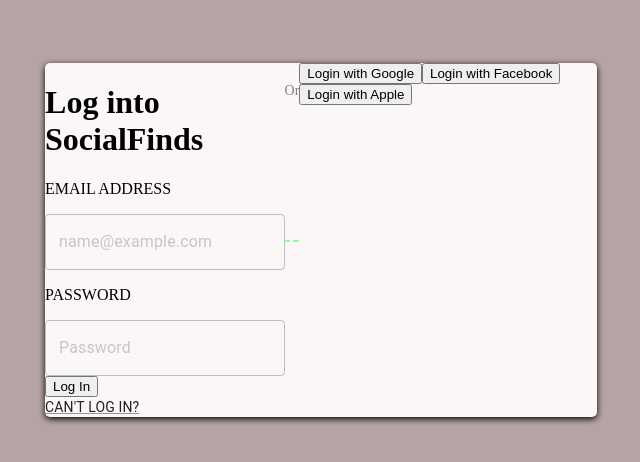
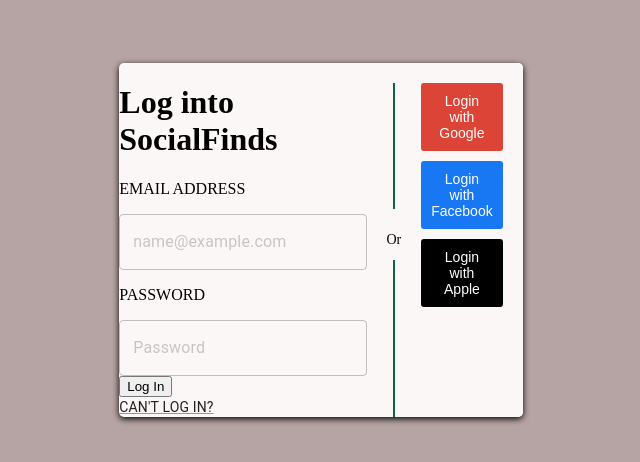
Before and after one commit to TBD15/version1, a React app: page / in a window 1280 px wide. Shown: the part 160-622 px from the top of the page, without its empty margins (319-959 px from the left). Built offline with nearby package versions, Linux system fonts and the light colour scheme.

Commit message:
rough draft 2

```diff
--- a/client/pages/components/SignInBox/SignInBox.module.scss
+++ b/client/pages/components/SignInBox/SignInBox.module.scss
@@ -75,33 +75,38 @@
 .separator {
   margin: 20px 0;
   font-size: 14px;
-  color: gray;
   position: relative;
+  display: flex;
+  align-items: center;
 
-  &::before,
-  &::after {
+  &::before {
     content: "";
     position: absolute;
-    top: 50%;
-    width: 40%;
-    height: 2px; /* Adjust the height as needed */
-    background-color: palegreen; /* You can adjust the color here */
+    top: 0;
+    left: 50%;
+    transform: translateX(-50%); /* Center the line */
+    width: 2px; /* Adjust the width as needed */
+    height: 40%; /* Adjust the height as needed */
+    background-color: $color-secondary;
   }
-
-  &::before {
-    left: 0;
-  }
-
   &::after {
-    right: 0;
+    top: calc(50% + 20px); /* Start after the space */
+    height: calc(50% - 2.5px); /* Half of the height minus half of the space */
+    content: "";
+    position: absolute;
+    left: 50%;
+    transform: translateX(-50%); /* Center the line */
+    width: 2px; /* Adjust the width as needed */
+    height: 100%; /* Adjust the height as needed */
+    background-color: $color-secondary;
   }
 }
 
-.social-login {
+.socialL {
   flex: 1;
   padding: 20px;
   text-align: center;
-  background-color: $color-secondary;
+  background-color: $color-light-white;
 
   button {
     display: block;
@@ -114,7 +119,7 @@
     font-size: 14px;
     transition: background-color 0.3s ease;
 
-    &.google-login {
+    &.googleL {
       background-color: #db4437;
       color: #fff;
 
@@ -123,7 +128,7 @@
       }
     }
 
-    &.facebook-login {
+    &.facebookL {
       background-color: #1877f2;
       color: #fff;
 
@@ -132,7 +137,7 @@
       }
     }
 
-    &.apple-login {
+    &.appleL {
       background-color: #000;
       color: #fff;
 
--- a/client/pages/components/SignInBox/SignInBox.tsx
+++ b/client/pages/components/SignInBox/SignInBox.tsx
@@ -44,10 +44,10 @@
 
         <div className={styles.separator}>Or</div>
 
-        <div className='social-login'>
-          <button className='google-login'>Login with Google</button>
-          <button className='facebook-login'>Login with Facebook</button>
-          <button className='apple-login'>Login with Apple</button>
+        <div className={styles.socialL}>
+          <button className={styles.googleL}>Login with Google</button>
+          <button className={styles.facebookL}>Login with Facebook</button>
+          <button className={styles.appleL}>Login with Apple</button>
         </div>
       </div>
     </body>
```
